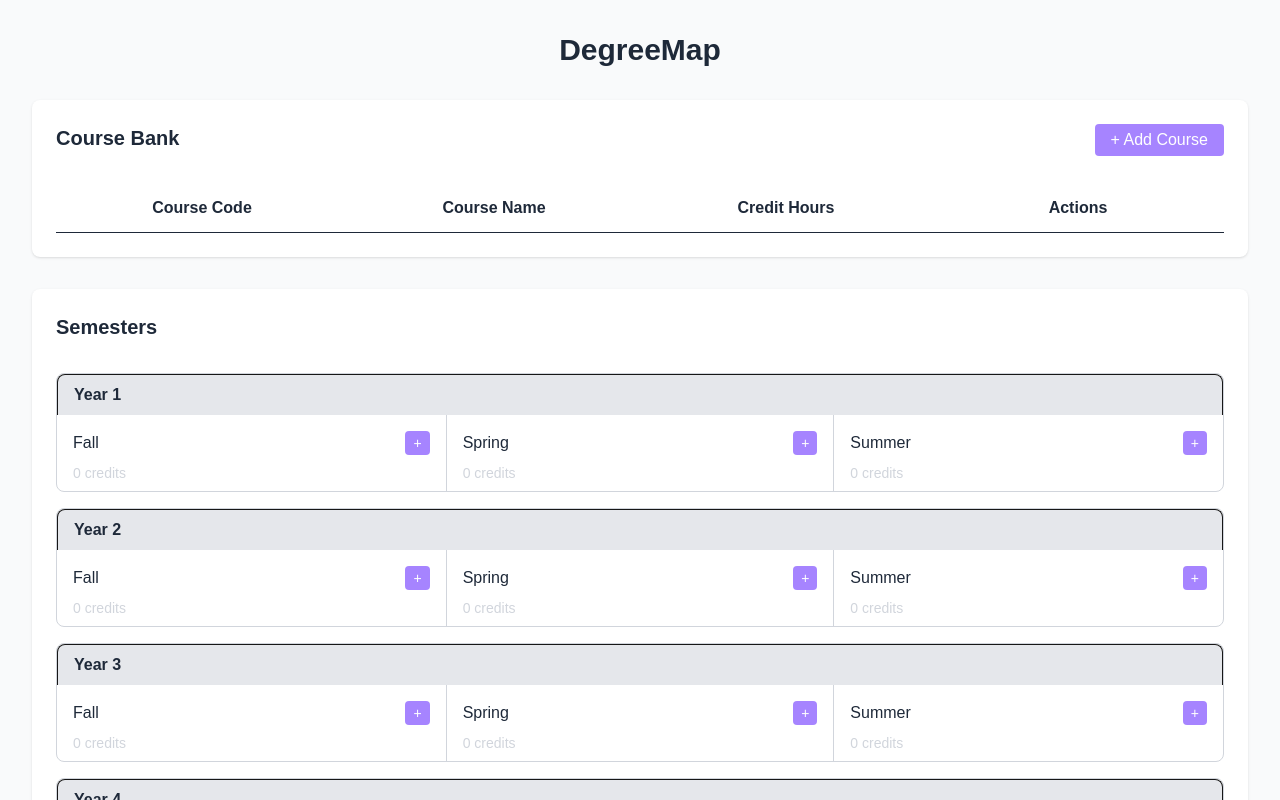
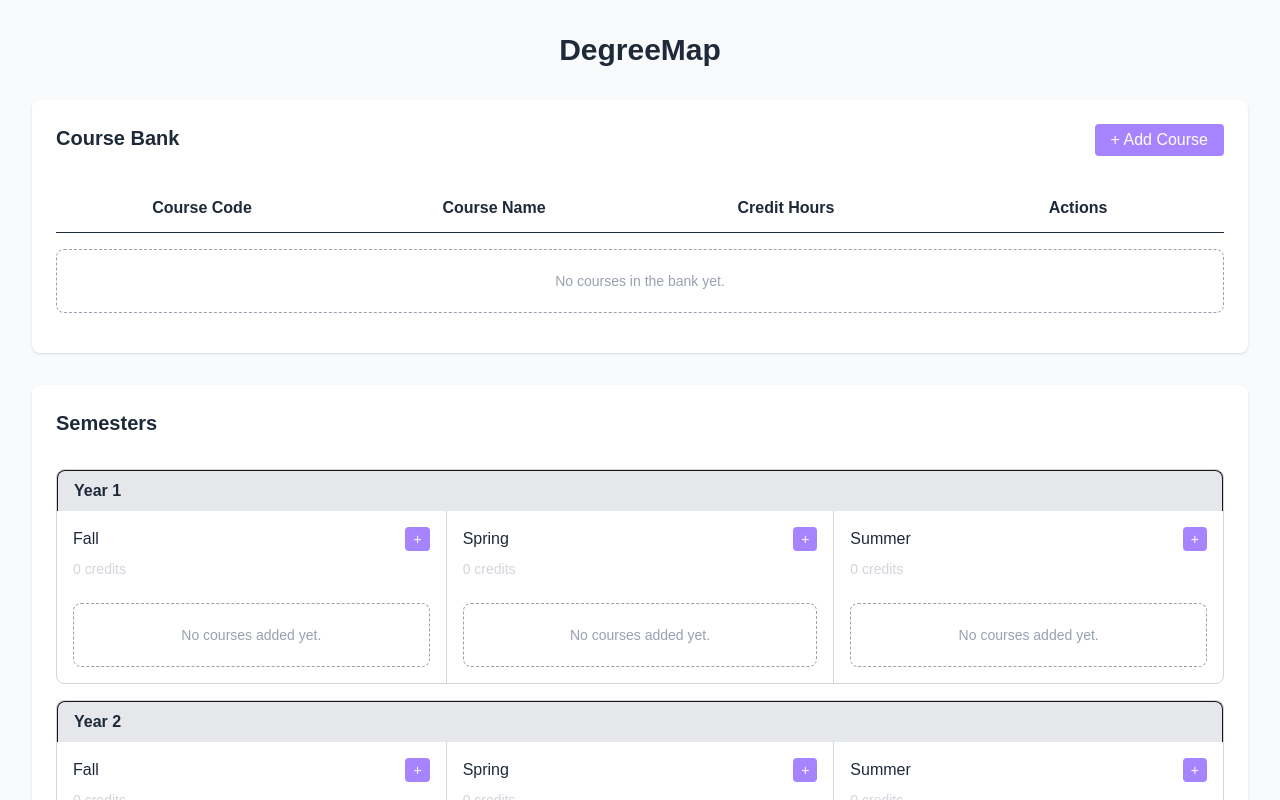
Before and after one commit to 0zzy4/DegreeMap, a Next.js app: page / in a window 1280 px wide. Shown: the top 800 px of the page. Built offline with nearby package versions, Linux system fonts and the light colour scheme.

Commit message:
feat: if no courses in semester / bank, show 'no courses' instead

```diff
--- a/src/components/CourseBank.tsx
+++ b/src/components/CourseBank.tsx
@@ -31,7 +31,7 @@ export default function CourseBank({ courses, onAddCourse }: CourseBankProps) {
           </tr>
         </thead>
         <tbody>
-          {bankCourses.map((course) => (
+          {bankCourses.length > 0 && bankCourses.map((course) => (
             <tr key={course.id} className="border-b border-gray-200 hover:bg-gray-50 text-center">
               <td className="text-gray-800 py-3 px-4">{course.courseCode}</td>
               <td className="text-gray-800 py-3 px-4">{course.courseName}</td>
@@ -41,6 +41,12 @@ export default function CourseBank({ courses, onAddCourse }: CourseBankProps) {
           ))}
         </tbody>
       </table>
+
+      {bankCourses.length === 0 && (
+        <div className="rounded-lg border border-dashed border-gray-400 h-16 my-4 flex items-center justify-center">
+          <p className="text-sm text-gray-400">No courses in the bank yet.</p>
+        </div>
+      )}
 
       <AddCourseModal
         isOpen={isModalOpen}
--- a/src/components/Semester.tsx
+++ b/src/components/Semester.tsx
@@ -27,9 +27,16 @@ export default function Semester({year,semester, courses, onAddCourse}: Semester
     <p className="text-sm text-gray-300 py-2">
       {semesterCourses.reduce((sum, c) => sum + c.credits, 0)} credits
     </p>
-    {semesterCourses.map((course) => (
+
+    {semesterCourses.length > 0 && semesterCourses.map((course) => (
       <CourseTile course={course} key={course.id} />
     ))}
+
+    {semesterCourses.length === 0 && (
+      <div className="rounded-lg border border-dashed border-gray-400 h-16 my-4 flex items-center justify-center">
+        <p className="text-sm text-gray-400">No courses added yet.</p>
+      </div>
+    )}
 
     <AddCourseModal
       isOpen={isModalOpen}
```
